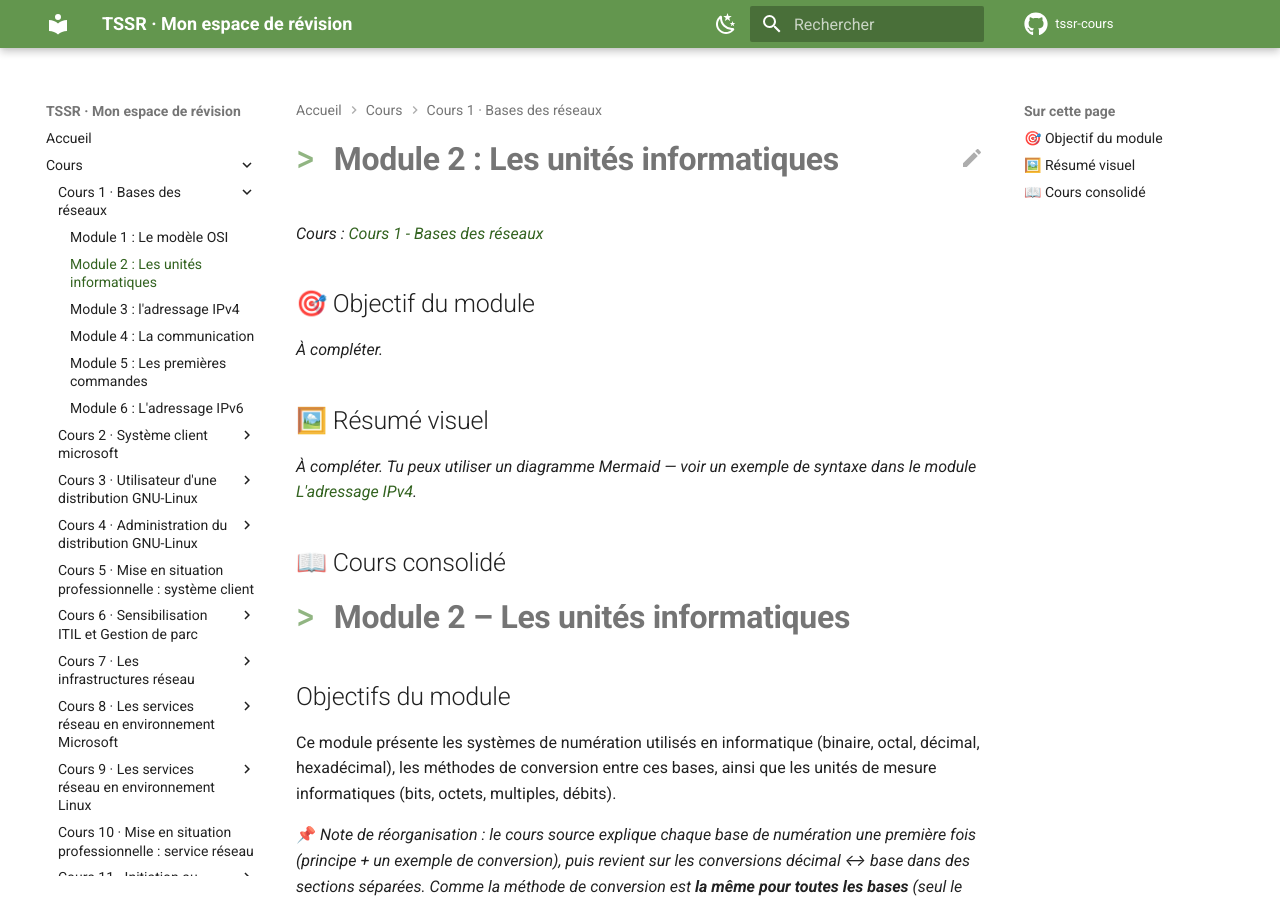
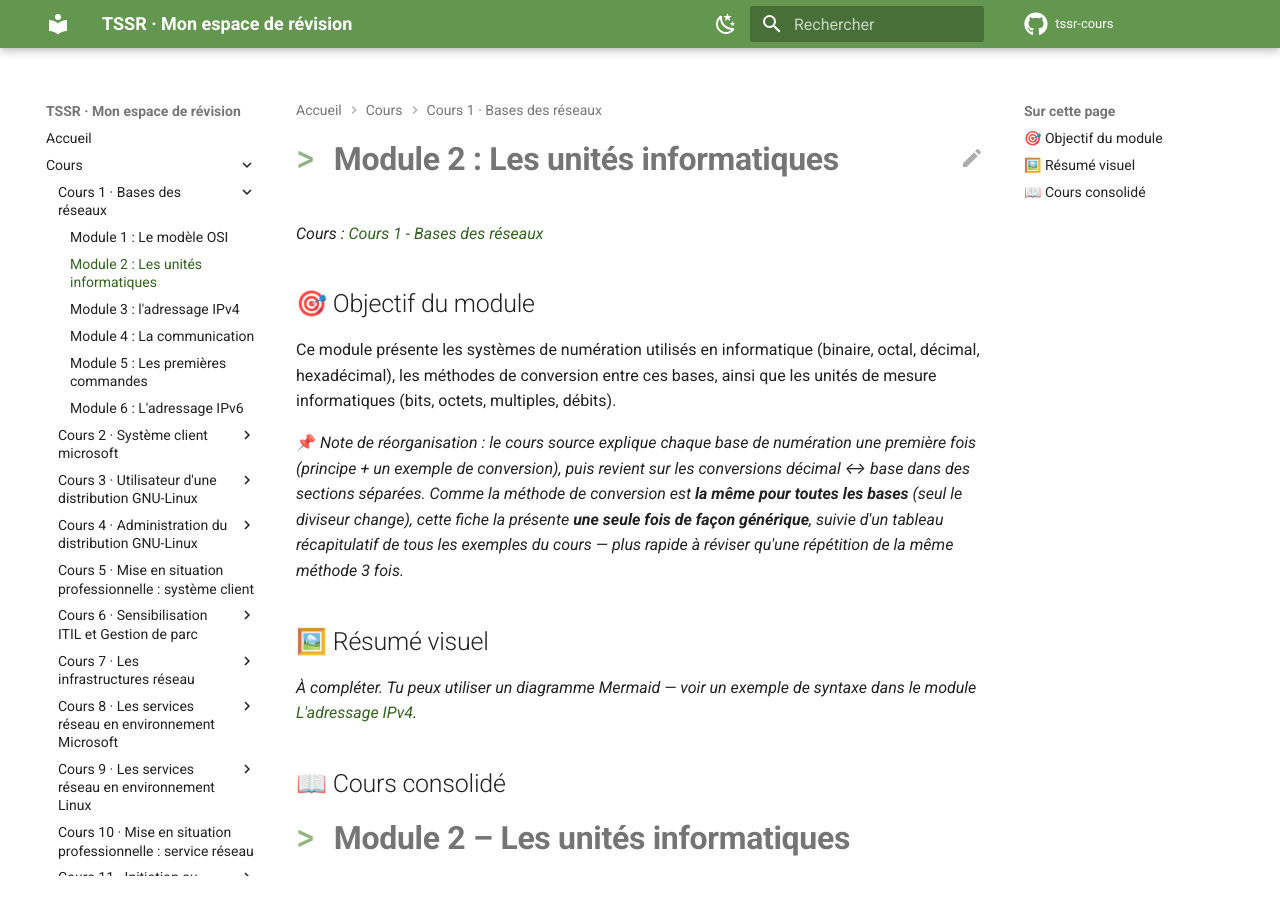
Before and after one commit to Kass-19/tssr-cours, an MkDocs documentation site: the page built from docs/cours/cours-01-bases-des-reseaux/module-2-les-unites-informatiques/index.md, in a window 1280 px wide and 900 px high. Built offline with MkDocs 1.6.1 and Material for MkDocs 9.7.7, drawn with Linux system fonts in a browser that asks for light colours; comment, search, counter and statistics services are not loaded; part of the change alters nothing that is shown.

Commit message:
Revise module objectives and organization
Updated the module objectives to provide a detailed overview of number systems and conversion methods used in computing.

```diff
--- a/docs/cours/cours-01-bases-des-reseaux/module-2-les-unites-informatiques/index.md
+++ b/docs/cours/cours-01-bases-des-reseaux/module-2-les-unites-informatiques/index.md
@@ -4,7 +4,10 @@
 
 ## 🎯 Objectif du module
 
-_À compléter._
+Ce module présente les systèmes de numération utilisés en informatique (binaire, octal, décimal, hexadécimal), les méthodes de conversion entre ces bases, ainsi que les unités de mesure informatiques (bits, octets, multiples, débits).
+
+📌 *Note de réorganisation : le cours source explique chaque base de numération une première fois (principe + un exemple de conversion), puis revient sur les conversions décimal ↔ base dans des sections séparées. Comme la méthode de conversion est **la même pour toutes les bases** (seul le diviseur change), cette fiche la présente **une seule fois de façon générique**, suivie d'un tableau récapitulatif de tous les exemples du cours — plus rapide à réviser qu'une répétition de la même méthode 3 fois.*
+
 
 ## 🖼️ Résumé visuel
 
@@ -13,13 +16,6 @@ _À compléter. Tu peux utiliser un diagramme Mermaid — voir un exemple de syn
 ## 📖 Cours consolidé
 
 # Module 2 – Les unités informatiques
-
-## Objectifs du module
-
-Ce module présente les systèmes de numération utilisés en informatique (binaire, octal, décimal, hexadécimal), les méthodes de conversion entre ces bases, ainsi que les unités de mesure informatiques (bits, octets, multiples, débits).
-
-📌 *Note de réorganisation : le cours source explique chaque base de numération une première fois (principe + un exemple de conversion), puis revient sur les conversions décimal ↔ base dans des sections séparées. Comme la méthode de conversion est **la même pour toutes les bases** (seul le diviseur change), cette fiche la présente **une seule fois de façon générique**, suivie d'un tableau récapitulatif de tous les exemples du cours — plus rapide à réviser qu'une répétition de la même méthode 3 fois.*
-
 ---
 
 ## 1. Les bases de numération : vue d'ensemble
```
